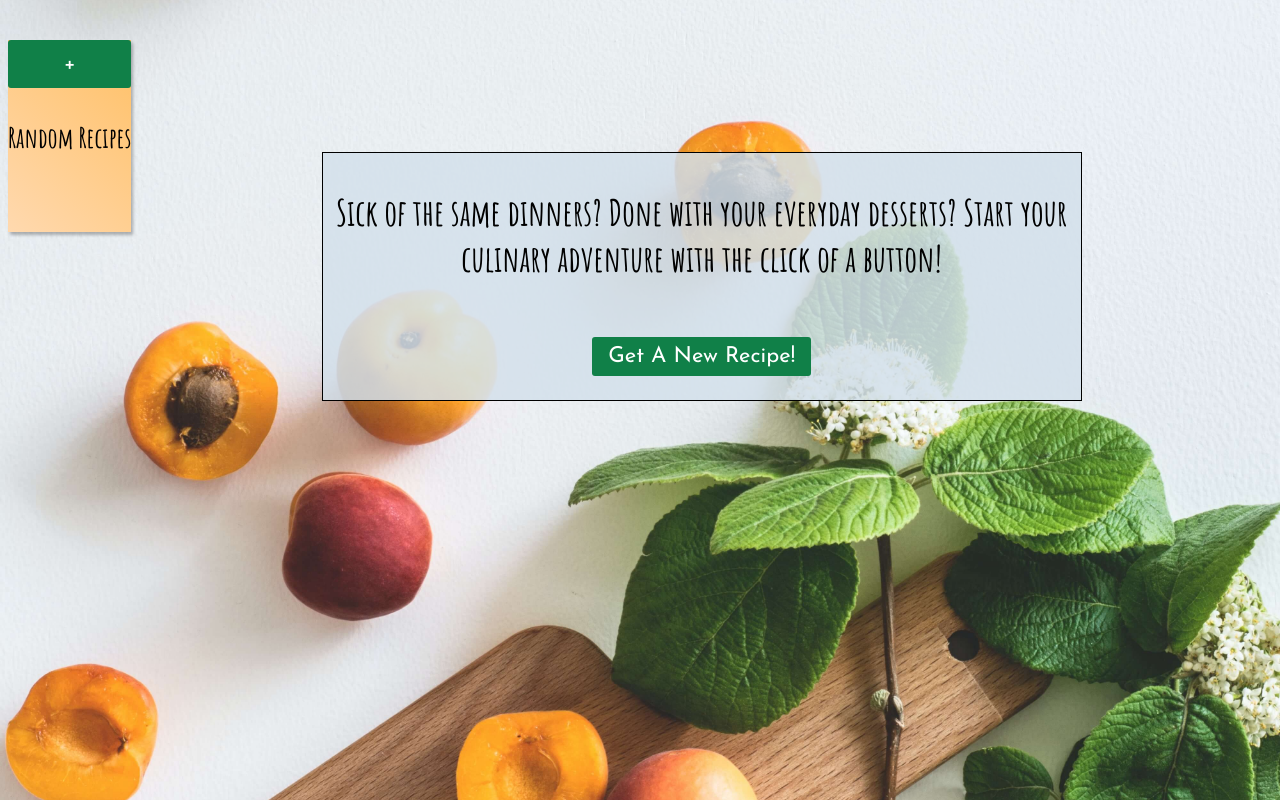
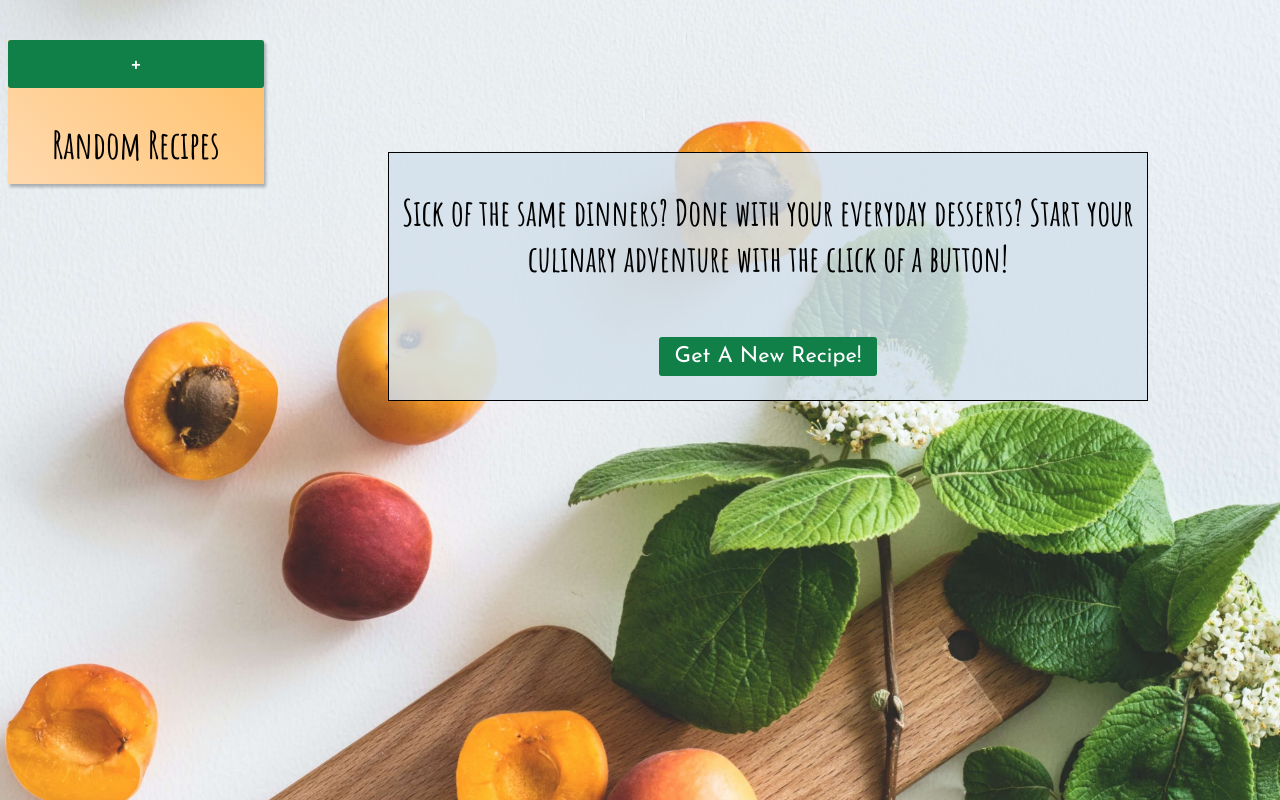
Before and after one commit to DefinitelyNotJonathan/random-recipe-roulette, a React (Create React App) app: page / in a window 1280 px wide. Built offline with nearby package versions, Linux system fonts and the light colour scheme; no server answers.

Commit message:
final push for submission

```diff
--- a/src/App.css
+++ b/src/App.css
@@ -396,8 +396,8 @@ li.Nav_MenuLogo {
     .Nav_Container{
         background: linear-gradient(45deg, #ffd9af, #ffc066 );
         box-shadow: 2px 3px 3px rgba(0, 0, 0, 0.28);
+        min-width:16rem;
         max-width:16rem;
-        max-height:4rem;
         margin-left:0;
         margin-right:0;
         top:0;
@@ -407,8 +407,8 @@ li.Nav_MenuLogo {
         flex-direction: column;
         justify-content: flex-start;
         align-items: center;
-        min-height:12rem;
-        max-height:12rem;
+        min-height:9rem;
+        max-height:9rem;
         margin-bottom: 0;
         margin-top:2rem;
     }
@@ -448,7 +448,7 @@ li.Nav_MenuLogo {
     li.Nav_MenuLogo {
         border-top:none;
         font-family:'Amatic SC', cursive;
-        font-size: 28px;
+        font-size: 38px;
         font-weight:bold;
         min-height:6rem;
         margin-top:.5rem;
```
